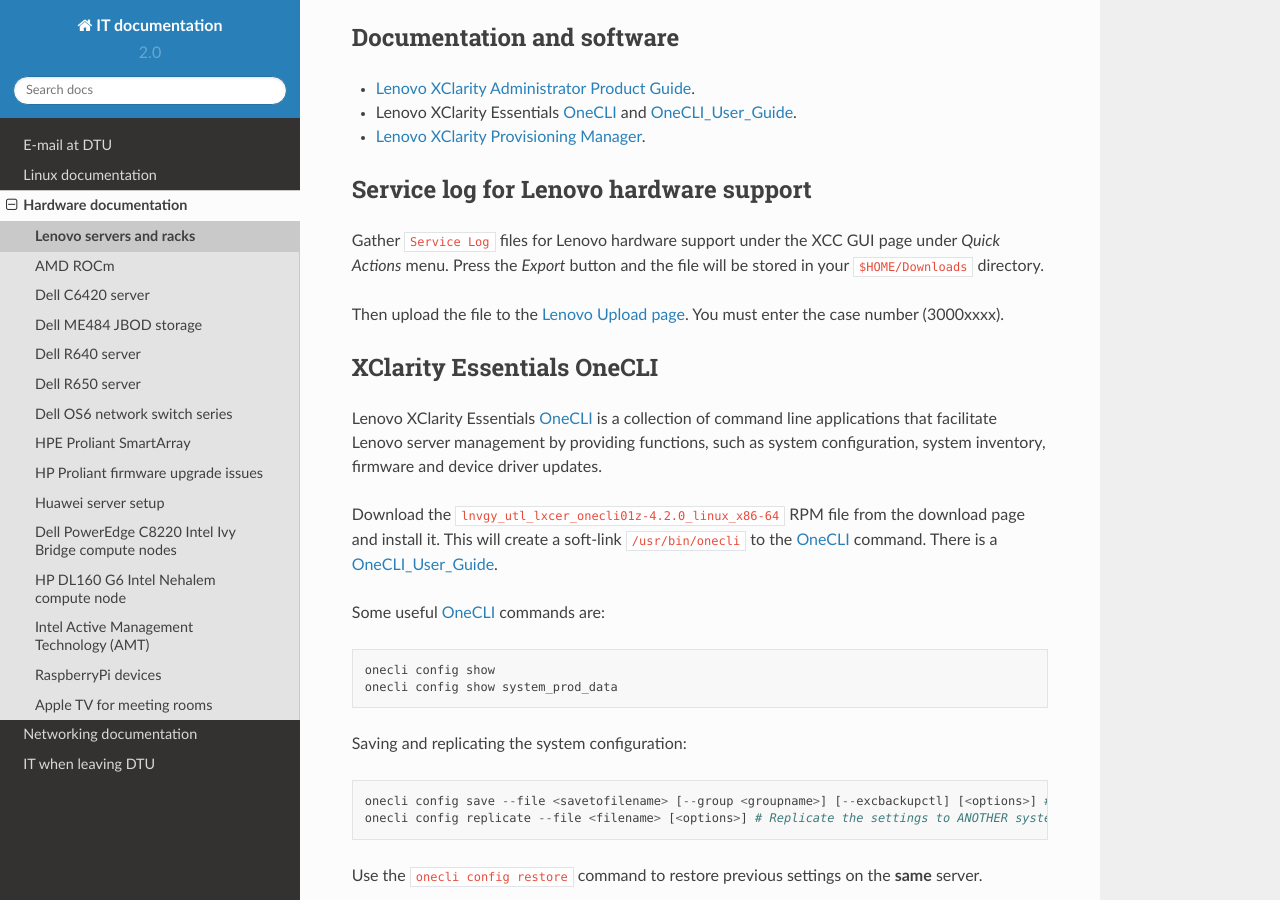
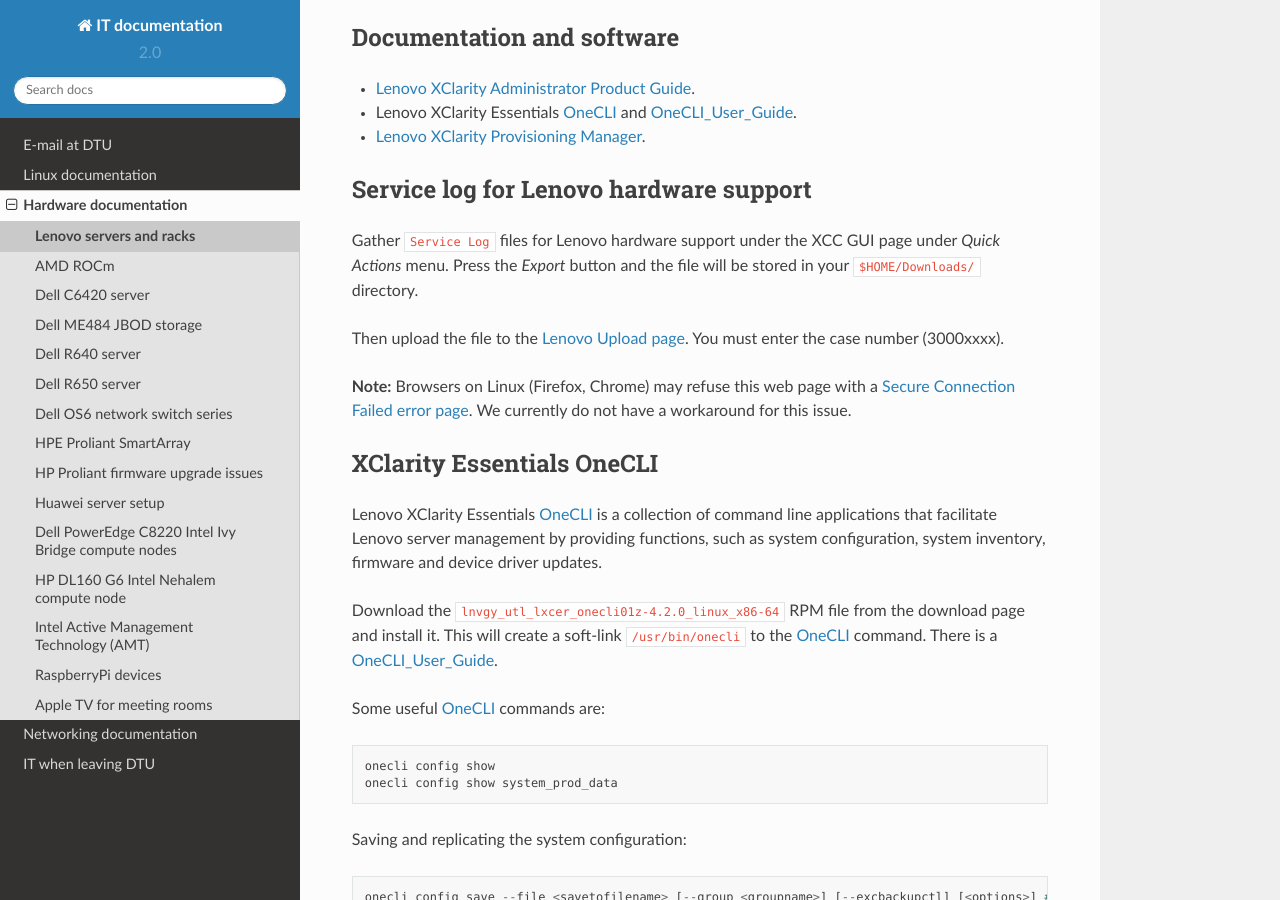
Before and after one commit to OleHolmNielsen/ITwiki, a Sphinx documentation site: the page built from docs/Lenovo_XClarity_BMC.rst, in a window 1280 px wide and 900 px high, scrolled down 463 px. Built offline with Sphinx 7.4.7 and the Read the Docs theme 2.0.0, drawn with Linux system fonts in a browser that asks for light colours.

Commit message:
Lenovo Upload page

```diff
--- a/docs/Lenovo_XClarity_BMC.rst
+++ b/docs/Lenovo_XClarity_BMC.rst
@@ -26,10 +26,14 @@
 ===========================================
 
 Gather ``Service Log`` files for Lenovo hardware support under the XCC GUI page under *Quick Actions* menu.
-Press the *Export* button and the file will be stored in your ``$HOME/Downloads`` directory.
+Press the *Export* button and the file will be stored in your ``$HOME/Downloads/`` directory.
 
 Then upload the file to the `Lenovo Upload page <https://logupload.lenovo.com/>`_.
 You must enter the case number (3000xxxx).
+
+**Note:** Browsers on Linux (Firefox, Chrome) may refuse this web page with a
+`Secure Connection Failed error page <https://support.mozilla.org/en-US/kb/secure-connection-failed-firefox-did-not-connect>`_.
+We currently do not have a workaround for this issue.
 
 XClarity Essentials OneCLI
 ==============================
```
